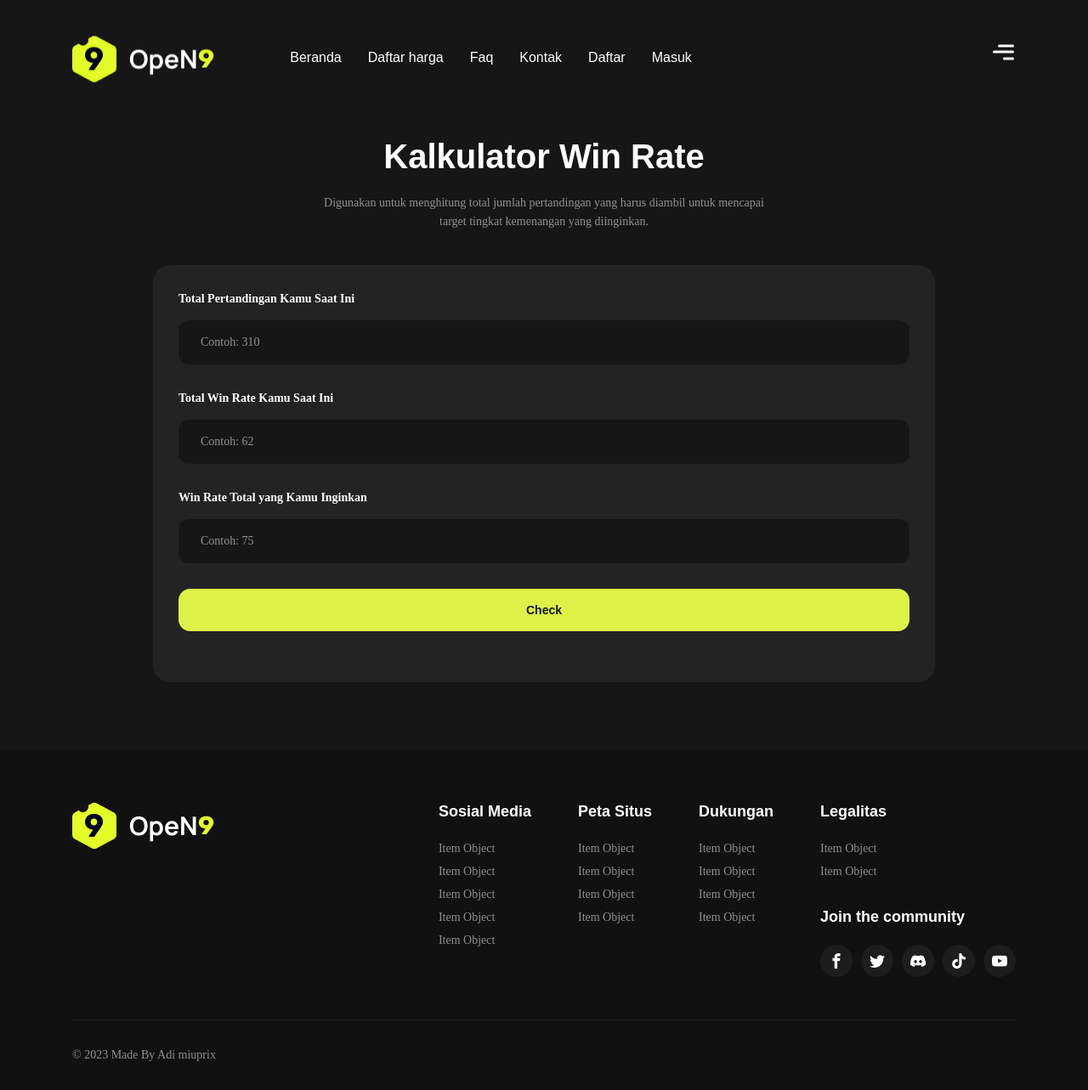
After one commit to adimiuprix/diginine-topup-games, a CodeIgniter 4 app: template app/Views/winrate.php in a window 1280 px wide. The commit adds this page. Shown: the whole page at 85% size. Run offline with PHP 8.4 and a stand-in for CodeIgniter, Linux system fonts and the light colour scheme; the template is opened without the code that fills it, so the values that code supplies are empty; some libraries are stand-ins or nearby versions; some web fonts are replaced.

Commit message:
winrate calc

```diff
--- a/app/Config/Routes.php
+++ b/app/Config/Routes.php
@@ -29,8 +29,6 @@ $routes->post('callback', 'Home::callback');
 
 $routes->get('tracking', 'Home::trackInvoice');
 $routes->post('tracking-invoice', 'Home::trackInv');
-// $routes->get('form', 'TripayController::index');
 
-// $routes->post('running', 'TripayController::run');
-// $routes->post('zero', 'TripayController::zerodev');
-// $routes->post('hexagek', 'TripayController::hexagek');
+$routes->get('winrate', 'WinrateController::index');
+$routes->post('check-winrate', 'WinrateController::checkWR');
--- a/app/Controllers/UserServiceController.php
+++ b/app/Controllers/UserServiceController.php
@@ -10,9 +10,7 @@ class UserServiceController extends BaseController
     public function index()
     {
         $session = session();
-        $userData = [
-            'id' => $session->get('user_id'),
-        ];
+        $userData = $session->get('user_id');
 
         dd($userData);
     }
--- a/app/Views/home.php
+++ b/app/Views/home.php
@@ -1,5 +1,6 @@
 <?= $this->extend('layouts/template') ?>
 <?= $this->section('content') ?>
+
 <div class="flat-pages-title">
     <div class="bg-grid-line">
         <div class="bg-line"></div>
@@ -8,6 +9,9 @@
     <?php include('partials/hero-section.php'); ?>
     </div>
 </div>
+
+<?php include('partials/favourite.php'); ?>
+
 <div class="flat-title-page">
     <div class="themesflat-container">
         <div class="row">
--- a/app/Views/layouts/template.php
+++ b/app/Views/layouts/template.php
@@ -118,7 +118,7 @@
                                             <div class="cate-item"><a href="<?= base_url('price-list')?>">Daftar Harga</a></div>
                                         </li>
                                         <li>
-                                            <div class="cate-item"><a href="<?= base_url('winrate-calc')?>">Kalkulator WR</a></div>
+                                            <div class="cate-item"><a href="<?= base_url('winrate')?>">Kalkulator WR</a></div>
                                         </li>
                                     </ul>
                                 </div>
--- /dev/null
+++ b/app/Views/winrate.php
@@ -0,0 +1,63 @@
+<?= $this->extend('layouts/template') ?>
+<?= $this->section('content') ?>
+
+<div class="tf-section-2 pt-60 widget-box-icon">
+    <div class="themesflat-container w920">
+        <div class="row">
+            <div class="col-md-12">
+                <div class="heading-section-1">
+                    <h2 class="tf-title pb-16">Kalkulator Win Rate</h2>
+                    <p class="pb-40">Digunakan untuk menghitung total jumlah pertandingan yang harus diambil untuk mencapai target tingkat kemenangan yang diinginkan.</p>
+                </div>
+            </div>
+            <div class="col-12">
+                <div class="widget-login">
+                    <form action="<?= base_url('check-winrate'); ?>" method="post" class="comment-form">
+
+                        <fieldset class="name">
+                            <label>Total Pertandingan Kamu Saat Ini</label>
+                            <input type="number" placeholder="Contoh: 310" name="tot_match" value="">
+                            <?php if (session()->has('match')) : ?>
+                            <p class="text-danger"><?php echo session('match'); ?></p>
+                            <?php endif; ?>
+                        </fieldset>
+
+                        <fieldset class="password">
+                            <label>Total Win Rate Kamu Saat Ini</label>
+                            <input type="number" placeholder="Contoh: 62" name="tot_wr" value="">
+                            <?php if (session()->has('wr_now')) : ?>
+                            <p class="text-danger"><?php echo session('wr_now'); ?></p>
+                            <?php endif; ?>
+
+                        </fieldset>
+
+                        <fieldset class="password">
+                            <label>Win Rate Total yang Kamu Inginkan</label>
+                            <input type="number" placeholder="Contoh: 75" name="req_wr" value="">
+                            <?php if (session()->has('req_wr')) : ?>
+                            <p class="text-danger"><?php echo session('req_wr'); ?></p>
+                            <?php endif; ?>
+
+                        </fieldset>
+
+                        <div class="btn-submit mb-30">
+                            <button class="tf-button style-1 h50 w-100" type="submit">Check</button>
+                        </div>
+                    </form>
+
+                    <?php if (session()->has('data')) : ?>
+                    <div class="wow fadeInUp col-lg-12 col-md-6 mb-10 animated">
+                        <div class="tf-author-box style-2 type-1">
+                            <div class="author-infor ">
+                                <h5><?php echo session('data'); ?></h5>
+                            </div>
+                        </div>
+                    </div>
+                    <?php endif; ?>
+                </div>
+            </div>
+        </div>
+    </div>
+</div>
+
+<?= $this->endSection() ?>
```
Also changed, not shown: app/Controllers/WinrateController.php (added, +58 -0 lines), app/Views/partials/favourite.php (added, +65 -0 lines), public/uploads/favourite/favo1.jpg (added).
